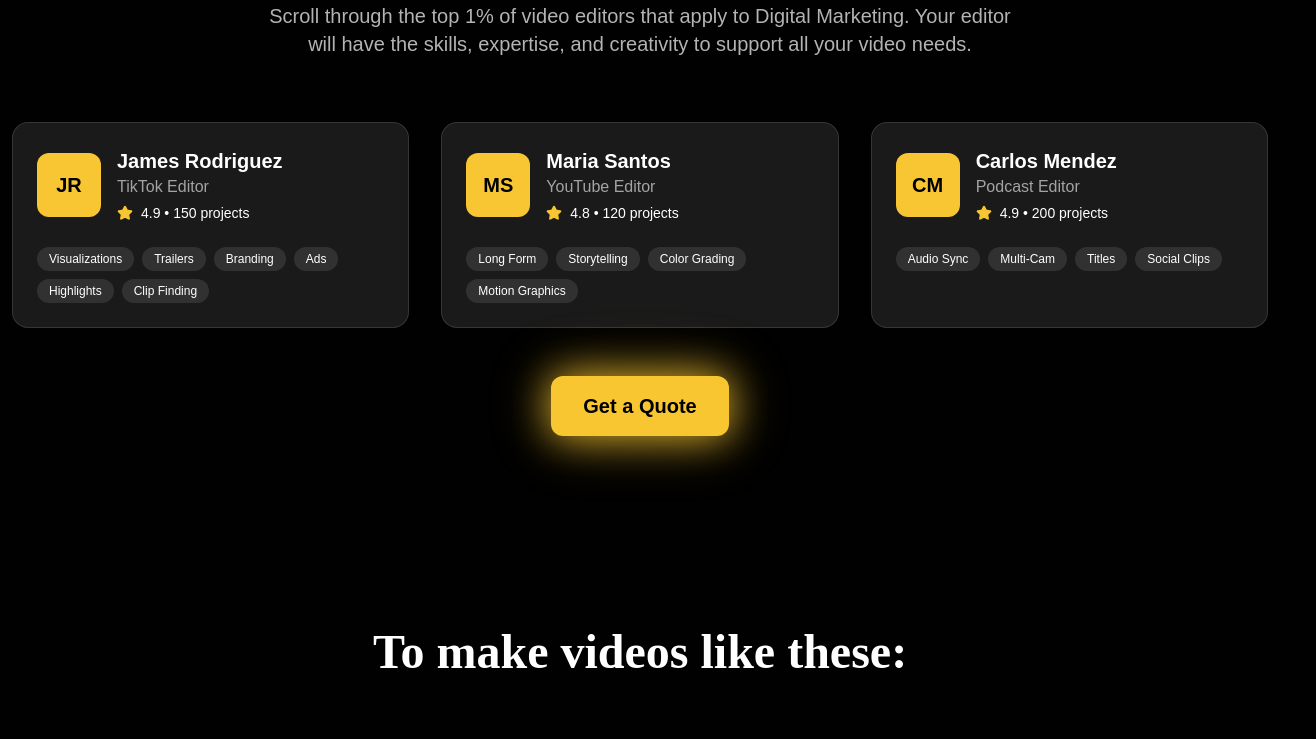
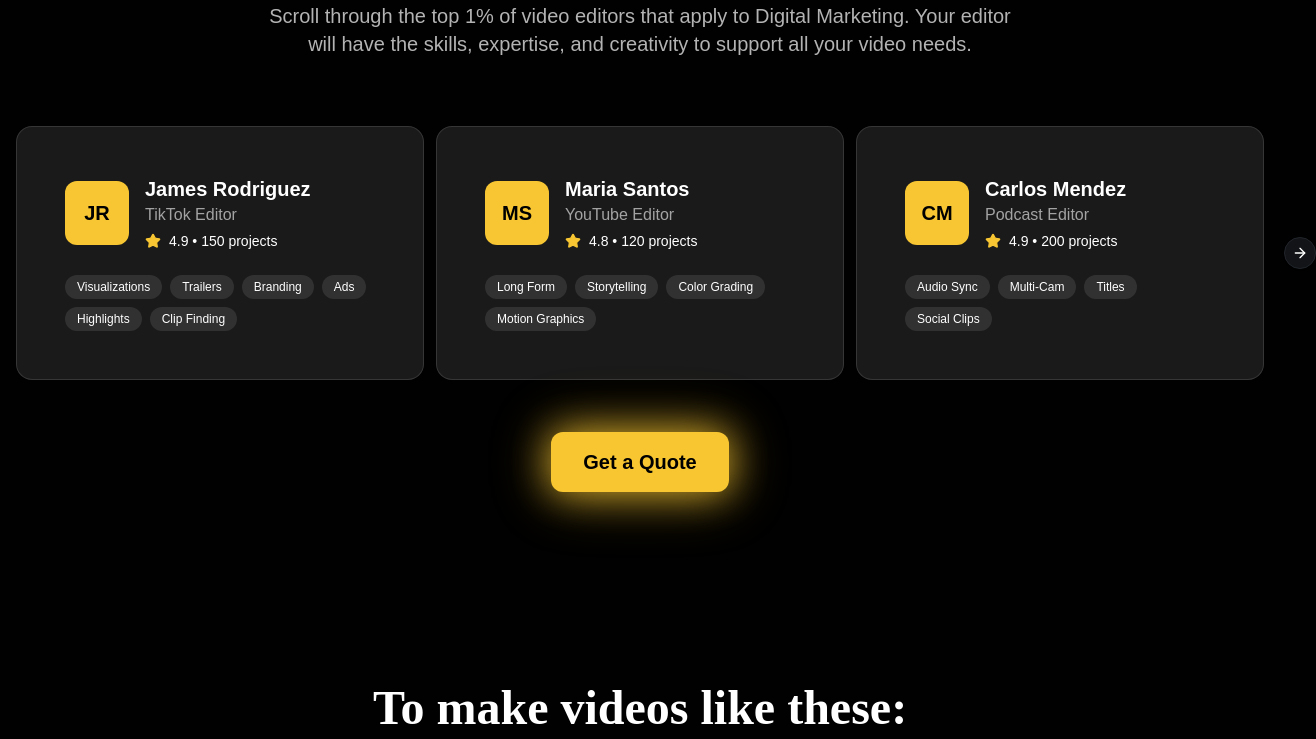
Before and after one commit to radz22/website, a Next.js app: page / in a window 1280 px wide. Shown: the part 1460-2199 px from the top of the page, 1316 px wide, since content can reach past the window. Built offline with nearby package versions, Linux system fonts and the light colour scheme; a web font is replaced by a local one.

Commit message:
chore: refactor meet-future-editor to carousel

```diff
--- a/components/meet-future-editor.tsx
+++ b/components/meet-future-editor.tsx
@@ -1,6 +1,13 @@
 import { Star } from "lucide-react";
 import React from "react";
-
+import {
+  Carousel,
+  CarouselContent,
+  CarouselItem,
+  CarouselNext,
+  CarouselPrevious,
+} from "@/components/ui/carousel";
+import { Card, CardContent } from "./ui/card";
 const MeetFutureEditor = () => {
   const editors = [
     {
@@ -34,6 +41,24 @@
       rating: 4.9,
       projects: 200,
     },
+
+    {
+      name: "Carla Soja",
+      role: "TikTok Editor",
+      avatar: "CM",
+      skills: ["Audio Sync", "Multi-Cam", "Titles", "Social Clips"],
+      rating: 4.9,
+      projects: 199,
+    },
+
+    {
+      name: "John Doe",
+      role: "Podcast Editor",
+      avatar: "JD",
+      skills: ["Audio Sync", "Multi-Cam", "Titles", "Social Clips"],
+      rating: 5.0,
+      projects: 99,
+    },
   ];
 
   return (
@@ -50,7 +75,7 @@
           </p>
         </div>
 
-        <div className="grid grid-cols-1 md:grid-cols-3 gap-8 mb-12">
+        {/* <div className="grid grid-cols-1 md:grid-cols-3 gap-8 mb-12">
           {editors.map((editor, index) => (
             <div
               key={index}
@@ -84,7 +109,57 @@
               </div>
             </div>
           ))}
-        </div>
+
+
+        </div> */}
+
+        <Carousel className="w-full mb-12">
+          <CarouselContent className="-ml-1">
+            {editors.map((editor, index) => (
+              <CarouselItem
+                key={index}
+                className="pl-1 md:basis-1/2 lg:basis-1/3"
+              >
+                <div className="p-1">
+                  <div>
+                    <div className="flex tems-center justify-center p-6 glassmorphic fade-up group hover:bg-white/15 transition-all duration-500 rounded-2xl">
+                      <div className=" p-6 rounded-2xl ">
+                        <div className="flex items-center mb-6">
+                          <div className="w-16 h-16 bg-[var(--highlight-hsl)] rounded-xl flex items-center justify-center text-black font-bold text-xl mr-4">
+                            {editor.avatar}
+                          </div>
+                          <div>
+                            <h3 className="text-xl font-bold">{editor.name}</h3>
+                            <p className="text-white/60">{editor.role}</p>
+                            <div className="flex items-center gap-2 mt-1">
+                              <Star className="w-4 h-4 fill-[var(--highlight-hsl)] text-[var(--highlight-hsl)]" />
+                              <span className="text-sm">
+                                {editor.rating} • {editor.projects} projects
+                              </span>
+                            </div>
+                          </div>
+                        </div>
+
+                        <div className="flex flex-wrap gap-2">
+                          {editor.skills.map((skill, i) => (
+                            <span
+                              key={i}
+                              className="px-3 py-1 bg-white/10 rounded-full text-xs"
+                            >
+                              {skill}
+                            </span>
+                          ))}
+                        </div>
+                      </div>
+                    </div>
+                  </div>
+                </div>
+              </CarouselItem>
+            ))}
+          </CarouselContent>
+          <CarouselPrevious />
+          <CarouselNext />
+        </Carousel>
 
         <div className="text-center fade-up">
           <button className="bg-primary px-8 py-4 text-xl font-semibold rounded-xl hover:scale-105 transition-all duration-300 pulse-glow">
--- a/components/ui/button.tsx
+++ b/components/ui/button.tsx
@@ -1,29 +1,30 @@
-import * as React from "react";
-import { Slot } from "@radix-ui/react-slot";
-import { cva, type VariantProps } from "class-variance-authority";
+import * as React from "react"
+import { Slot } from "@radix-ui/react-slot"
+import { cva, type VariantProps } from "class-variance-authority"
 
-import { cn } from "@/lib/utils";
+import { cn } from "@/lib/utils"
 
 const buttonVariants = cva(
-  "inline-flex items-center justify-center gap-2 whitespace-nowrap rounded-md text-sm font-medium ring-offset-background transition-colors focus-visible:outline-none focus-visible:ring-2 focus-visible:ring-ring focus-visible:ring-offset-2 disabled:pointer-events-none disabled:opacity-50 [&_svg]:pointer-events-none [&_svg]:size-4 [&_svg]:shrink-0",
+  "inline-flex items-center justify-center gap-2 whitespace-nowrap rounded-md text-sm font-medium transition-colors focus-visible:outline-none focus-visible:ring-1 focus-visible:ring-ring disabled:pointer-events-none disabled:opacity-50 [&_svg]:pointer-events-none [&_svg]:size-4 [&_svg]:shrink-0",
   {
     variants: {
       variant: {
-        default: "bg-primary text-primary-foreground hover:bg-primary/90",
+        default:
+          "bg-primary text-primary-foreground shadow hover:bg-primary/90",
         destructive:
-          "bg-destructive text-destructive-foreground hover:bg-destructive/90",
+          "bg-destructive text-destructive-foreground shadow-sm hover:bg-destructive/90",
         outline:
-          "border border-input bg-background hover:bg-accent hover:text-accent-foreground",
+          "border border-input bg-background shadow-sm hover:bg-accent hover:text-accent-foreground",
         secondary:
-          "bg-secondary text-secondary-foreground hover:bg-secondary/80",
+          "bg-secondary text-secondary-foreground shadow-sm hover:bg-secondary/80",
         ghost: "hover:bg-accent hover:text-accent-foreground",
         link: "text-primary underline-offset-4 hover:underline",
       },
       size: {
-        default: "h-10 px-4 py-2",
-        sm: "h-9 rounded-md px-3",
-        lg: "h-11 rounded-md px-8",
-        icon: "h-10 w-10",
+        default: "h-9 px-4 py-2",
+        sm: "h-8 rounded-md px-3 text-xs",
+        lg: "h-10 rounded-md px-8",
+        icon: "h-9 w-9",
       },
     },
     defaultVariants: {
@@ -31,26 +32,26 @@
       size: "default",
     },
   }
-);
+)
 
 export interface ButtonProps
   extends React.ButtonHTMLAttributes<HTMLButtonElement>,
     VariantProps<typeof buttonVariants> {
-  asChild?: boolean;
+  asChild?: boolean
 }
 
 const Button = React.forwardRef<HTMLButtonElement, ButtonProps>(
   ({ className, variant, size, asChild = false, ...props }, ref) => {
-    const Comp = asChild ? Slot : "button";
+    const Comp = asChild ? Slot : "button"
     return (
       <Comp
         className={cn(buttonVariants({ variant, size, className }))}
         ref={ref}
         {...props}
       />
-    );
+    )
   }
-);
-Button.displayName = "Button";
+)
+Button.displayName = "Button"
 
-export { Button, buttonVariants };
+export { Button, buttonVariants }
--- /dev/null
+++ b/components/ui/carousel.tsx
@@ -0,0 +1,262 @@
+"use client"
+
+import * as React from "react"
+import useEmblaCarousel, {
+  type UseEmblaCarouselType,
+} from "embla-carousel-react"
+import { ArrowLeft, ArrowRight } from "lucide-react"
+
+import { cn } from "@/lib/utils"
+import { Button } from "@/components/ui/button"
+
+type CarouselApi = UseEmblaCarouselType[1]
+type UseCarouselParameters = Parameters<typeof useEmblaCarousel>
+type CarouselOptions = UseCarouselParameters[0]
+type CarouselPlugin = UseCarouselParameters[1]
+
+type CarouselProps = {
+  opts?: CarouselOptions
+  plugins?: CarouselPlugin
+  orientation?: "horizontal" | "vertical"
+  setApi?: (api: CarouselApi) => void
+}
+
+type CarouselContextProps = {
+  carouselRef: ReturnType<typeof useEmblaCarousel>[0]
+  api: ReturnType<typeof useEmblaCarousel>[1]
+  scrollPrev: () => void
+  scrollNext: () => void
+  canScrollPrev: boolean
+  canScrollNext: boolean
+} & CarouselProps
+
+const CarouselContext = React.createContext<CarouselContextProps | null>(null)
+
+function useCarousel() {
+  const context = React.useContext(CarouselContext)
+
+  if (!context) {
+    throw new Error("useCarousel must be used within a <Carousel />")
+  }
+
+  return context
+}
+
+const Carousel = React.forwardRef<
+  HTMLDivElement,
+  React.HTMLAttributes<HTMLDivElement> & CarouselProps
+>(
+  (
+    {
+      orientation = "horizontal",
+      opts,
+      setApi,
+      plugins,
+      className,
+      children,
+      ...props
+    },
+    ref
+  ) => {
+    const [carouselRef, api] = useEmblaCarousel(
+      {
+        ...opts,
+        axis: orientation === "horizontal" ? "x" : "y",
+      },
+      plugins
+    )
+    const [canScrollPrev, setCanScrollPrev] = React.useState(false)
+    const [canScrollNext, setCanScrollNext] = React.useState(false)
+
+    const onSelect = React.useCallback((api: CarouselApi) => {
+      if (!api) {
+        return
+      }
+
+      setCanScrollPrev(api.canScrollPrev())
+      setCanScrollNext(api.canScrollNext())
+    }, [])
+
+    const scrollPrev = React.useCallback(() => {
+      api?.scrollPrev()
+    }, [api])
+
+    const scrollNext = React.useCallback(() => {
+      api?.scrollNext()
+    }, [api])
+
+    const handleKeyDown = React.useCallback(
+      (event: React.KeyboardEvent<HTMLDivElement>) => {
+        if (event.key === "ArrowLeft") {
+          event.preventDefault()
+          scrollPrev()
+        } else if (event.key === "ArrowRight") {
+          event.preventDefault()
+          scrollNext()
+        }
+      },
+      [scrollPrev, scrollNext]
+    )
+
+    React.useEffect(() => {
+      if (!api || !setApi) {
+        return
+      }
+
+      setApi(api)
+    }, [api, setApi])
+
+    React.useEffect(() => {
+      if (!api) {
+        return
+      }
+
+      onSelect(api)
+      api.on("reInit", onSelect)
+      api.on("select", onSelect)
+
+      return () => {
+        api?.off("select", onSelect)
+      }
+    }, [api, onSelect])
+
+    return (
+      <CarouselContext.Provider
+        value={{
+          carouselRef,
+          api: api,
+          opts,
+          orientation:
+            orientation || (opts?.axis === "y" ? "vertical" : "horizontal"),
+          scrollPrev,
+          scrollNext,
+          canScrollPrev,
+          canScrollNext,
+        }}
+      >
+        <div
+          ref={ref}
+          onKeyDownCapture={handleKeyDown}
+          className={cn("relative", className)}
+          role="region"
+          aria-roledescription="carousel"
+          {...props}
+        >
+          {children}
+        </div>
+      </CarouselContext.Provider>
+    )
+  }
+)
+Carousel.displayName = "Carousel"
+
+const CarouselContent = React.forwardRef<
+  HTMLDivElement,
+  React.HTMLAttributes<HTMLDivElement>
+>(({ className, ...props }, ref) => {
+  const { carouselRef, orientation } = useCarousel()
+
+  return (
+    <div ref={carouselRef} className="overflow-hidden">
+      <div
+        ref={ref}
+        className={cn(
+          "flex",
+          orientation === "horizontal" ? "-ml-4" : "-mt-4 flex-col",
+          className
+        )}
+        {...props}
+      />
+    </div>
+  )
+})
+CarouselContent.displayName = "CarouselContent"
+
+const CarouselItem = React.forwardRef<
+  HTMLDivElement,
+  React.HTMLAttributes<HTMLDivElement>
+>(({ className, ...props }, ref) => {
+  const { orientation } = useCarousel()
+
+  return (
+    <div
+      ref={ref}
+      role="group"
+      aria-roledescription="slide"
+      className={cn(
+        "min-w-0 shrink-0 grow-0 basis-full",
+        orientation === "horizontal" ? "pl-4" : "pt-4",
+        className
+      )}
+      {...props}
+    />
+  )
+})
+CarouselItem.displayName = "CarouselItem"
+
+const CarouselPrevious = React.forwardRef<
+  HTMLButtonElement,
+  React.ComponentProps<typeof Button>
+>(({ className, variant = "outline", size = "icon", ...props }, ref) => {
+  const { orientation, scrollPrev, canScrollPrev } = useCarousel()
+
+  return (
+    <Button
+      ref={ref}
+      variant={variant}
+      size={size}
+      className={cn(
+        "absolute  h-8 w-8 rounded-full",
+        orientation === "horizontal"
+          ? "-left-12 top-1/2 -translate-y-1/2"
+          : "-top-12 left-1/2 -translate-x-1/2 rotate-90",
+        className
+      )}
+      disabled={!canScrollPrev}
+      onClick={scrollPrev}
+      {...props}
+    >
+      <ArrowLeft className="h-4 w-4" />
+      <span className="sr-only">Previous slide</span>
+    </Button>
+  )
+})
+CarouselPrevious.displayName = "CarouselPrevious"
+
+const CarouselNext = React.forwardRef<
+  HTMLButtonElement,
+  React.ComponentProps<typeof Button>
+>(({ className, variant = "outline", size = "icon", ...props }, ref) => {
+  const { orientation, scrollNext, canScrollNext } = useCarousel()
+
+  return (
+    <Button
+      ref={ref}
+      variant={variant}
+      size={size}
+      className={cn(
+        "absolute h-8 w-8 rounded-full",
+        orientation === "horizontal"
+          ? "-right-12 top-1/2 -translate-y-1/2"
+          : "-bottom-12 left-1/2 -translate-x-1/2 rotate-90",
+        className
+      )}
+      disabled={!canScrollNext}
+      onClick={scrollNext}
+      {...props}
+    >
+      <ArrowRight className="h-4 w-4" />
+      <span className="sr-only">Next slide</span>
+    </Button>
+  )
+})
+CarouselNext.displayName = "CarouselNext"
+
+export {
+  type CarouselApi,
+  Carousel,
+  CarouselContent,
+  CarouselItem,
+  CarouselPrevious,
+  CarouselNext,
+}
--- a/package.json
+++ b/package.json
@@ -13,6 +13,7 @@
     "@radix-ui/react-slot": "^1.2.3",
     "class-variance-authority": "^0.7.1",
     "clsx": "^2.1.1",
+    "embla-carousel-react": "^8.6.0",
     "framer-motion": "^12.23.12",
     "lucide-react": "^0.536.0",
     "next": "15.4.5",
```
Also changed, not shown: 1 other file (tests, documents, lock files or other folders).
